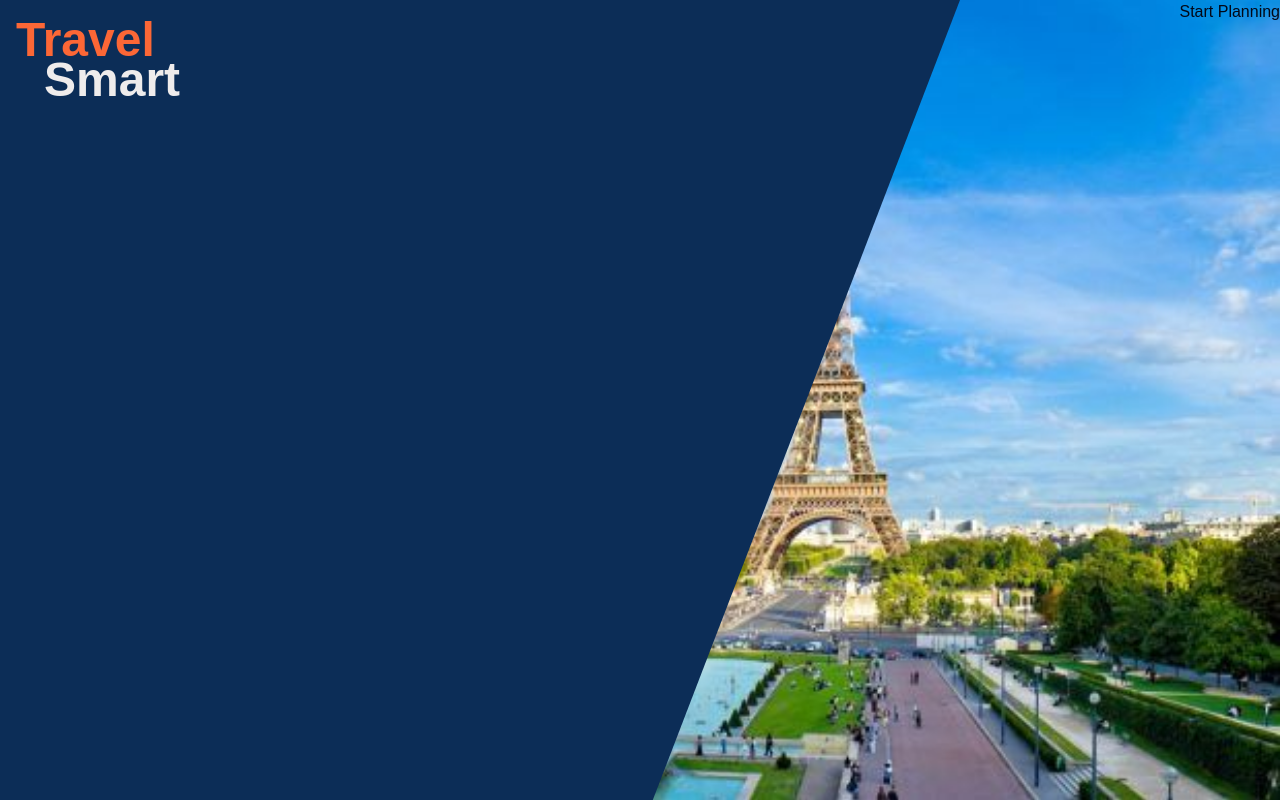
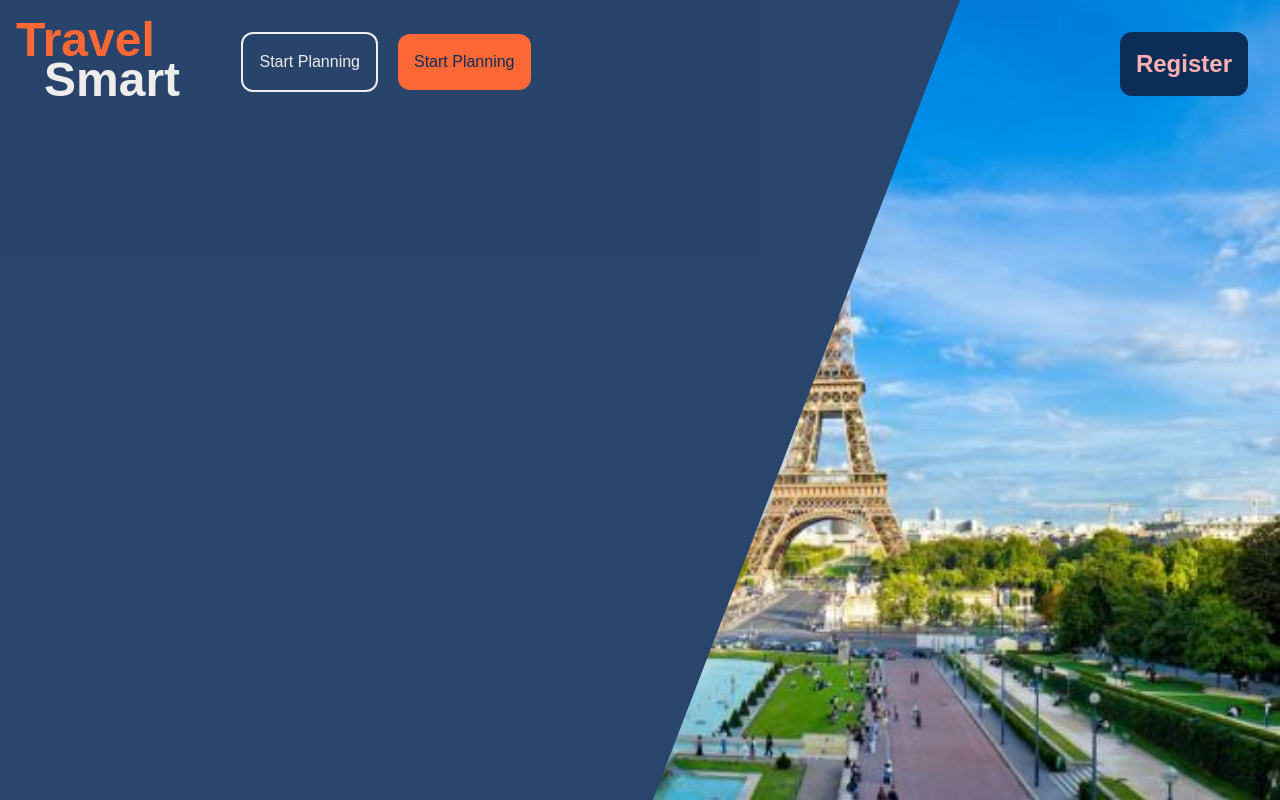
Before and after one commit to Asim-Shah-2004/Recursion5-InitToWinIt, a React (Vite) app in the folder client/: page / in a window 1280 px wide. Built offline with nearby package versions, Linux system fonts and the light colour scheme; a web font is replaced by a local one.

Commit message:
Refactor CSS styles and update landing page layout

```diff
--- a/client/src/App.css
+++ b/client/src/App.css
@@ -1,8 +1,8 @@
-.sideImage{
+.sideImage {
     width: 100%;
     height: 100%;
     position: fixed;
-     top: 0;
+    top: 0;
     left: 0;
     /* z-index: -1;
     opacity: 0.5;*/
@@ -13,3 +13,69 @@
     object-fit: cover;
     object-position: right;
 }
+
+/* .background {
+    /* background: hsla(214, 76%, 19%, 1); */
+
+    /* background: linear-gradient(90deg, hsla(214, 76%, 19%, 1) 0%, hsla(0, 9%, 93%, 1) 86%); */
+
+    /* background: -moz-linear-gradient(90deg, hsla(214, 76%, 19%, 1) 0%, hsla(0, 9%, 93%, 1) 86%); */
+
+    /* background: -webkit-linear-gradient(90deg, hsla(214, 76%, 19%, 1) 0%, hsla(0, 9%, 93%, 1) 86%); */
+
+    /* filter: progid: DXImageTransform.Microsoft.gradient(startColorstr="#0C2D57", endColorstr="#EFECEC", GradientType=1);
+} */
+
+button {
+    font-family: Arial, Helvetica, sans-serif;
+    font-weight: bold;
+    color: white;
+    background-color: #171717;
+    padding: 1em 2em;
+    border: none;
+    border-radius: .6rem;
+    position: relative;
+    cursor: pointer;
+    overflow: hidden;
+}
+
+button span:not(:nth-child(6)) {
+    position: absolute;
+    left: 50%;
+    top: 50%;
+    transform: translate(-50%, -50%);
+    height: 30px;
+    width: 30px;
+    background-color: #FC6736;
+    border-radius: 50%;
+    transition: .6s ease;
+}
+
+button span:nth-child(6) {
+    position: relative;
+}
+
+button span:nth-child(1) {
+    transform: translate(-3.3em, -4em);
+}
+
+button span:nth-child(2) {
+    transform: translate(-6em, 1.3em);
+}
+
+button span:nth-child(3) {
+    transform: translate(-.2em, 1.8em);
+}
+
+button span:nth-child(4) {
+    transform: translate(3.5em, 1.4em);
+}
+
+button span:nth-child(5) {
+    transform: translate(3.5em, -3.8em);
+}
+
+button:hover span:not(:nth-child(6)) {
+    transform: translate(-50%, -50%) scale(4);
+    transition: 1.5s ease;
+}
--- a/client/src/pages/LandingPage.jsx
+++ b/client/src/pages/LandingPage.jsx
@@ -5,7 +5,7 @@ import '../App.css'
 const LandingPage = () => {
     return (
         <>
-            <div className='w-full h-screen bg-[#0C2D57] mx-auto'>
+            <div className='w-full h-screen bg-[#0c2c57e1] mx-auto'>
                 <div className='max-w-[1440px] mx-auto flex justify-between'>
                     <div >
 
@@ -13,13 +13,20 @@ const LandingPage = () => {
                         <h1 className='text-5xl ml-7 font-bold -mt-10 p-4 text-[#EFECEC]'>Smart</h1>
 
                     </div>
-                        <div className='z-10 '>Start Planning</div>
+                    <div className='z-10 p-8  relative -left-64'>
+                        <button className='border-[2px] border-[#EFECEC] border-solid text-[#EFECEC] p-4 mr-5 rounded-xl hover:text-[#]'>Start Planning</button>
 
+                        <button className='bg-[#FC6736] text-[#0C2D57] p-4 rounded-xl'>Start Planning</button>
 
-
-
+                    </div>
+                    <div className='z-10 p-8  '>
+                        <button className="relative overflow-hidden bg-[#0C2D57] text-[#FFB0B0] p-4 rounded-xl font-bold text-2xl hover:bg-[#FC6736] hover:text-[#0C2D57] transition duration-300 ease-in-out">
+                            <span className="absolute top-0 left-0 w-full h-full bg-[#FC6736] mix-blend-multiply transition-transform duration-300 ease-in-out transform scale-0 origin-top-left"></span>
+                            Register
+                        </button>
+                    </div>
                 </div>
-                <img src={pic} alt="" className='sideImage fixed -z-1'    />
+                <img src={pic} alt="" className='sideImage fixed -z-1 select-none' />
             </div>
         </>
     )
```
